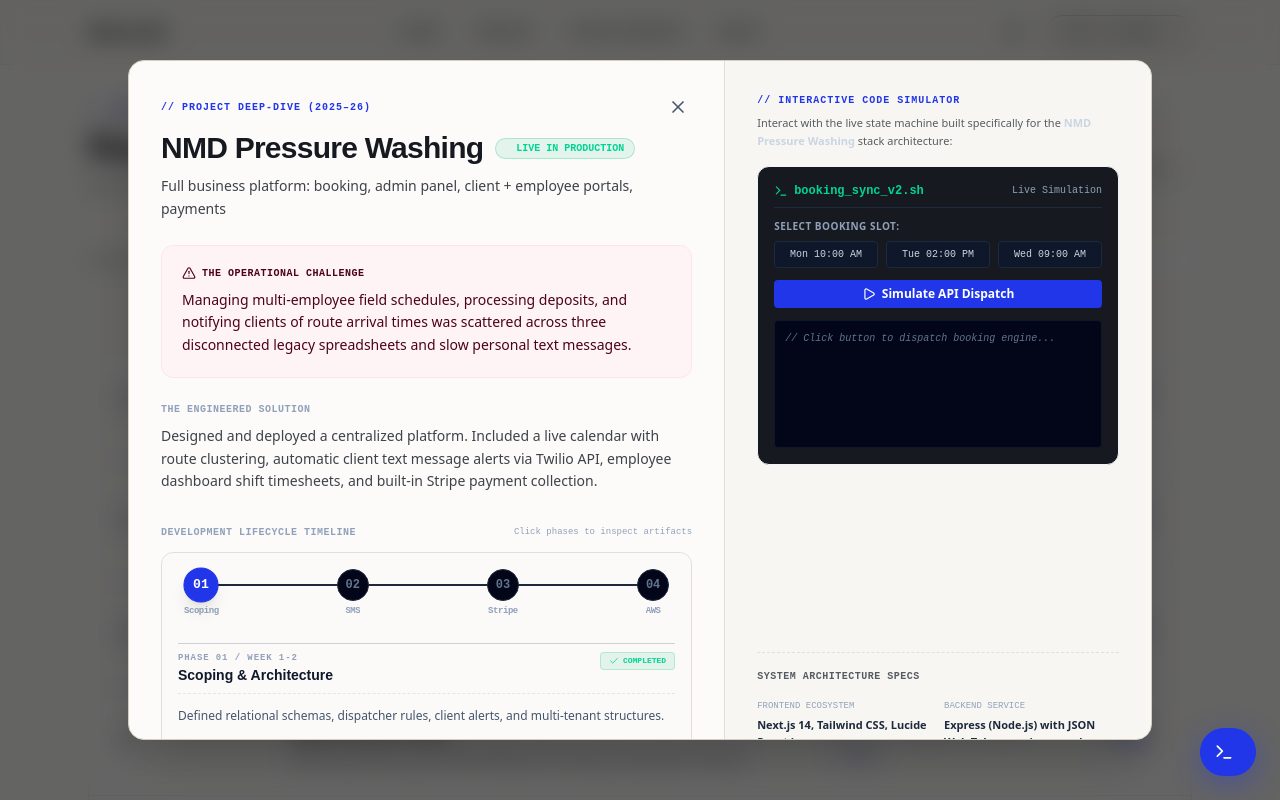
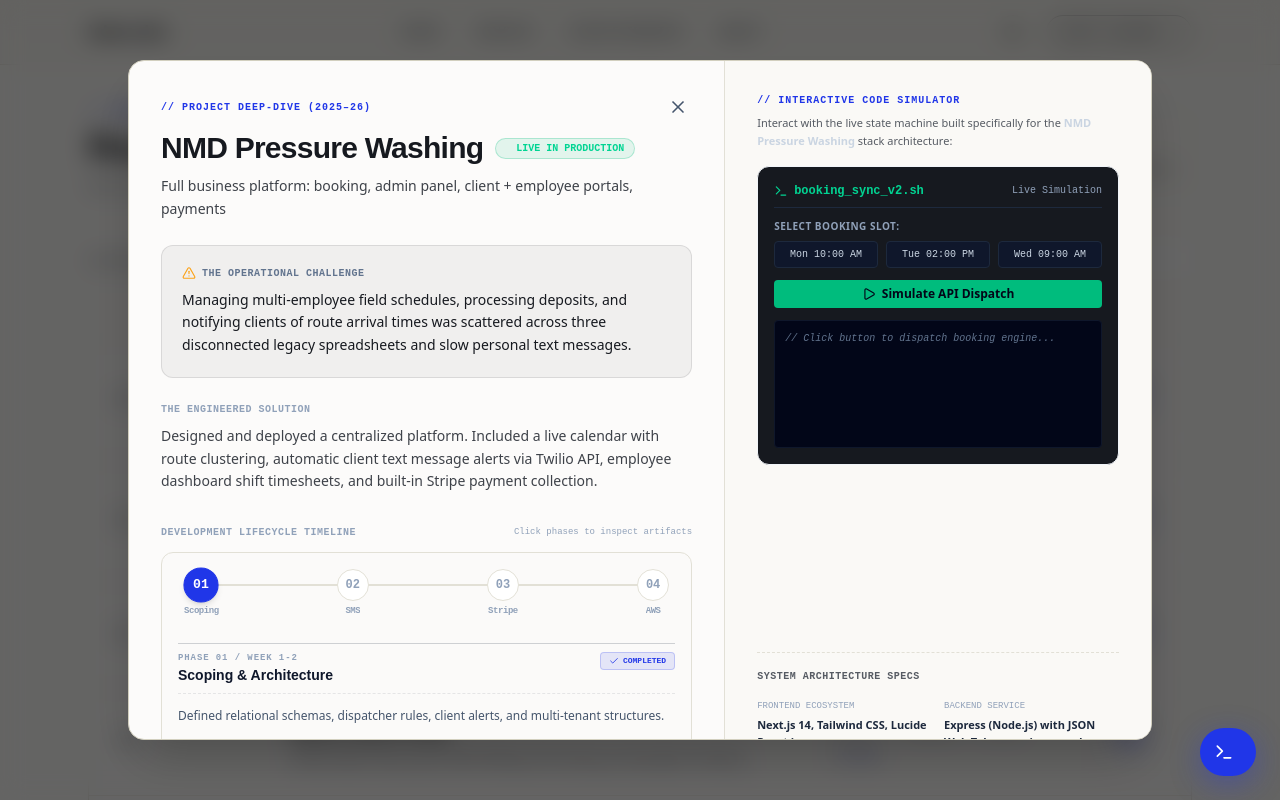
Before and after one commit to Lobox911/Lobos-Portfolio, a Next.js app: page / in a window 1280 px wide. Both pictures are taken after a click on the element 640 px from the left and 1166 px from the top of the page. Shown: the part 766-1566 px from the top of the page. Built offline with nearby package versions, Linux system fonts and the light colour scheme.

Commit message:
style: update ProjectCardRow color palette
Refactor UI elements to use emerald and sky accents for better visual consistency.

```diff
--- a/src/components/ProjectCardRow.tsx
+++ b/src/components/ProjectCardRow.tsx
@@ -98,7 +98,7 @@
       <button
         onClick={startSimulation}
         disabled={isSimulating}
-        className="w-full py-1.5 bg-[#2036E8] hover:bg-[#1c30cf] disabled:bg-slate-800 text-white font-sans text-xs font-bold rounded transition-colors flex items-center justify-center gap-1.5 cursor-pointer"
+        className="w-full py-1.5 bg-emerald-500 hover:bg-emerald-400 disabled:bg-slate-800 text-slate-950 font-sans text-xs font-bold rounded transition-colors flex items-center justify-center gap-1.5 cursor-pointer"
       >
         <Play className="w-3.5 h-3.5" />
         {isSimulating ? 'Processing Transact...' : 'Simulate API Dispatch'}
@@ -149,7 +149,7 @@
   return (
     <div className="bg-[#16191F] text-slate-100 rounded-xl p-4 font-mono text-xs border border-slate-850 space-y-3">
       <div className="flex items-center justify-between border-b border-slate-800 pb-2">
-        <span className="font-bold text-[#2036E8] flex items-center gap-1.5">
+        <span className="font-bold text-sky-400 flex items-center gap-1.5">
           <Layers className="w-3.5 h-3.5" /> osm_lead_scraper.py
         </span>
         <span className="text-[10px] text-slate-400">Live Simulation</span>
@@ -161,7 +161,7 @@
             value={city}
             disabled={isScraping}
             onChange={(e) => setCity(e.target.value)}
-            className="flex-1 bg-slate-900 border border-slate-800 rounded p-1 text-[10px] text-slate-300 font-mono outline-none focus:border-blue-500"
+            className="flex-1 bg-slate-900 border border-slate-800 rounded p-1 text-[10px] text-slate-300 font-mono outline-none focus:border-sky-500"
           >
             <option value="Miami, FL">Miami, FL (Plumbing)</option>
             <option value="Austin, TX">Austin, TX (Roofing)</option>
@@ -170,7 +170,7 @@
           <button
             onClick={startScrape}
             disabled={isScraping}
-            className="px-3 bg-emerald-500 hover:bg-emerald-600 disabled:bg-slate-800 text-black font-sans font-extrabold text-[10px] rounded transition-colors cursor-pointer"
+            className="px-3 bg-sky-500 hover:bg-sky-400 disabled:bg-slate-800 text-slate-950 font-sans font-extrabold text-[10px] rounded transition-colors cursor-pointer"
           >
             {isScraping ? 'Scraping...' : 'Scan Leads'}
           </button>
@@ -998,11 +998,11 @@
                 {/* Challenge Block */}
                 <div className={`p-4 sm:p-5 rounded-xl border space-y-2 ${
                   theme === 'midnight'
-                    ? 'bg-rose-950/10 border-rose-900/30 text-rose-200'
-                    : 'bg-rose-50/60 border-rose-100 text-rose-950'
+                    ? 'bg-slate-900/40 border-slate-800 text-slate-200'
+                    : 'bg-[#16191F]/5 border-[#16191F]/10 text-[#16191F]'
                 }`}>
-                  <h3 className="font-mono text-[10px] font-black uppercase tracking-wider flex items-center gap-1.5">
-                    <AlertTriangle className="w-3.5 h-3.5" /> The Operational Challenge
+                  <h3 className="font-mono text-[10px] font-bold uppercase tracking-wider flex items-center gap-1.5 text-slate-500">
+                    <AlertTriangle className="w-3.5 h-3.5 text-amber-500/90" /> The Operational Challenge
                   </h3>
                   <p className="text-xs sm:text-sm leading-relaxed">
                     {project.challenge || 'Client faced fragmented operations with offline manual logs, blocking growth and slowing deployment speed.'}
@@ -1041,10 +1041,14 @@
                     {/* Step bar indicator */}
                     <div className="relative flex items-center justify-between px-1.5 pb-2">
                       {/* Background connecting line */}
-                      <div className="absolute left-4 right-4 h-0.5 bg-slate-800 top-4 -translate-y-1/2 z-0" />
+                      <div className={`absolute left-4 right-4 h-0.5 top-4 -translate-y-1/2 z-0 ${
+                        theme === 'midnight' ? 'bg-slate-800' : 'bg-[#E2E0D6]'
+                      }`} />
                       {/* Active progress line */}
                       <div
-                        className="absolute left-4 h-0.5 bg-[#2036E8] dark:bg-emerald-500 top-4 -translate-y-1/2 z-0 transition-all duration-300"
+                        className={`absolute left-4 h-0.5 top-4 -translate-y-1/2 z-0 transition-all duration-300 ${
+                          theme === 'midnight' ? 'bg-emerald-500' : 'bg-[#2036E8]'
+                        }`}
                         style={{ width: `${(activePhaseIndex / 3) * 100}%` }}
                       />
 
@@ -1060,10 +1064,16 @@
                             {/* Phase Node Circle */}
                             <div className={`w-8 h-8 rounded-full flex items-center justify-center border font-mono text-xs font-bold transition-all duration-300 ${
                               isActive
-                                ? 'bg-[#2036E8] text-white border-[#2036E8] dark:bg-emerald-500 dark:text-black dark:border-emerald-500 scale-110 shadow-lg'
+                                ? theme === 'midnight'
+                                  ? 'bg-emerald-500 text-black border-emerald-500 scale-110 shadow-[0_0_12px_rgba(16,185,129,0.3)]'
+                                  : 'bg-[#2036E8] text-white border-[#2036E8] scale-110 shadow-md'
                                 : isCompleted
-                                  ? 'bg-emerald-500/10 border-emerald-500 text-emerald-400'
-                                  : 'bg-slate-950 border-slate-800 text-slate-500 hover:border-slate-700'
+                                  ? theme === 'midnight'
+                                    ? 'bg-emerald-500/15 border-emerald-500 text-emerald-400'
+                                    : 'bg-[#2036E8]/10 border-[#2036E8] text-[#2036E8]'
+                                  : theme === 'midnight'
+                                    ? 'bg-slate-950 border-slate-800 text-slate-500 hover:border-slate-700'
+                                    : 'bg-white border-[#E2E0D6] text-slate-400 hover:border-slate-400'
                             }`}>
                               {step.phase}
                             </div>
@@ -1092,7 +1102,11 @@
                                 {activeStep.title}
                               </h4>
                             </div>
-                            <span className="bg-emerald-500/10 text-emerald-400 border border-emerald-500/20 px-2 py-0.5 rounded text-[8px] font-mono font-bold flex items-center gap-1 shrink-0">
+                            <span className={`px-2 py-0.5 rounded text-[8px] font-mono font-bold flex items-center gap-1 shrink-0 ${
+                              theme === 'midnight'
+                                ? 'bg-emerald-500/10 text-emerald-400 border border-emerald-500/20'
+                                : 'bg-[#2036E8]/10 text-[#2036E8] border border-[#2036E8]/20'
+                            }`}>
                               <Check className="w-2.5 h-2.5" /> COMPLETED
                             </span>
                           </div>
@@ -1111,8 +1125,12 @@
                               </span>
                               <ul className="space-y-1">
                                 {activeStep.deliverables.map((item, i) => (
-                                  <li key={i} className="flex items-center gap-1.5 text-[10px] text-slate-300/90 dark:text-slate-300">
-                                    <span className="w-1 h-1 rounded-full bg-[#2036E8] dark:bg-emerald-400 shrink-0"></span>
+                                  <li key={i} className={`flex items-center gap-1.5 text-[10px] ${
+                                    theme === 'midnight' ? 'text-slate-300' : 'text-[#3E4249]'
+                                  }`}>
+                                    <span className={`w-1 h-1 rounded-full shrink-0 ${
+                                      theme === 'midnight' ? 'bg-emerald-400' : 'bg-[#2036E8]'
+                                    }`}></span>
                                     <span className="truncate" title={item}>{item}</span>
                                   </li>
                                 ))}
@@ -1150,14 +1168,20 @@
                 <div className={`p-4 sm:p-5 rounded-xl border flex gap-3.5 items-start ${
                   theme === 'midnight'
                     ? 'bg-emerald-950/15 border-emerald-900/30 text-emerald-200'
-                    : 'bg-emerald-50/60 border-emerald-100 text-emerald-950'
+                    : 'bg-[#16191F] border-[#16191F] text-[#FCFBFA] shadow-sm'
                 }`}>
-                  <Award className="w-5 h-5 text-emerald-500 shrink-0 mt-0.5" />
+                  <Award className={`w-5 h-5 shrink-0 mt-0.5 ${
+                    theme === 'midnight' ? 'text-emerald-400' : 'text-amber-300'
+                  }`} />
                   <div className="space-y-1.5">
-                    <h3 className="font-mono text-[10px] font-black uppercase tracking-wider text-emerald-400">
+                    <h3 className={`font-mono text-[10px] font-black uppercase tracking-wider ${
+                      theme === 'midnight' ? 'text-emerald-400' : 'text-slate-400'
+                    }`}>
                       Measurable Business Result
                     </h3>
-                    <p className="text-xs sm:text-sm font-semibold leading-relaxed">
+                    <p className={`text-xs sm:text-sm font-semibold leading-relaxed ${
+                      theme === 'midnight' ? '' : 'text-[#FCFBFA]'
+                    }`}>
                       {project.result || 'Achieved high uptime, optimized core web vital speed scores, and cut down dispatch cycle overhead by 65%.'}
                     </p>
                   </div>
@@ -1186,7 +1210,7 @@
 
               {/* RIGHT COLUMN: Technical Blueprint & Interactive Simulation Sandbox (40% width on desktop) */}
               <div className={`lg:col-span-5 p-6 sm:p-8 space-y-6 flex flex-col justify-between ${
-                theme === 'midnight' ? 'bg-[#0E1117]/60' : 'bg-[#F2EFE8]/40'
+                theme === 'midnight' ? 'bg-[#0E1117]/60' : 'bg-[#FAF9F6]'
               }`}>
 
                 {/* Sandbox Header */}
```
